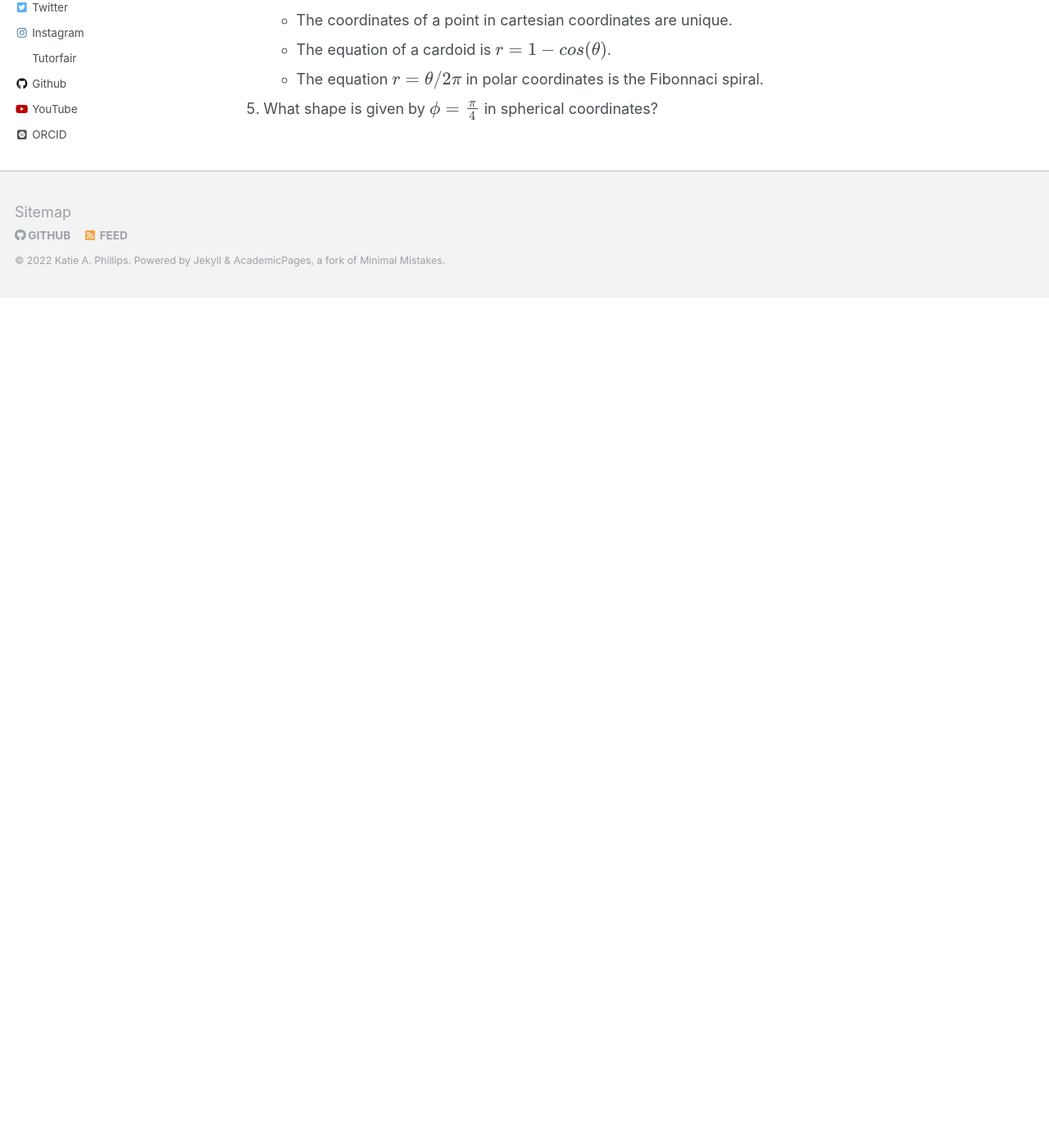
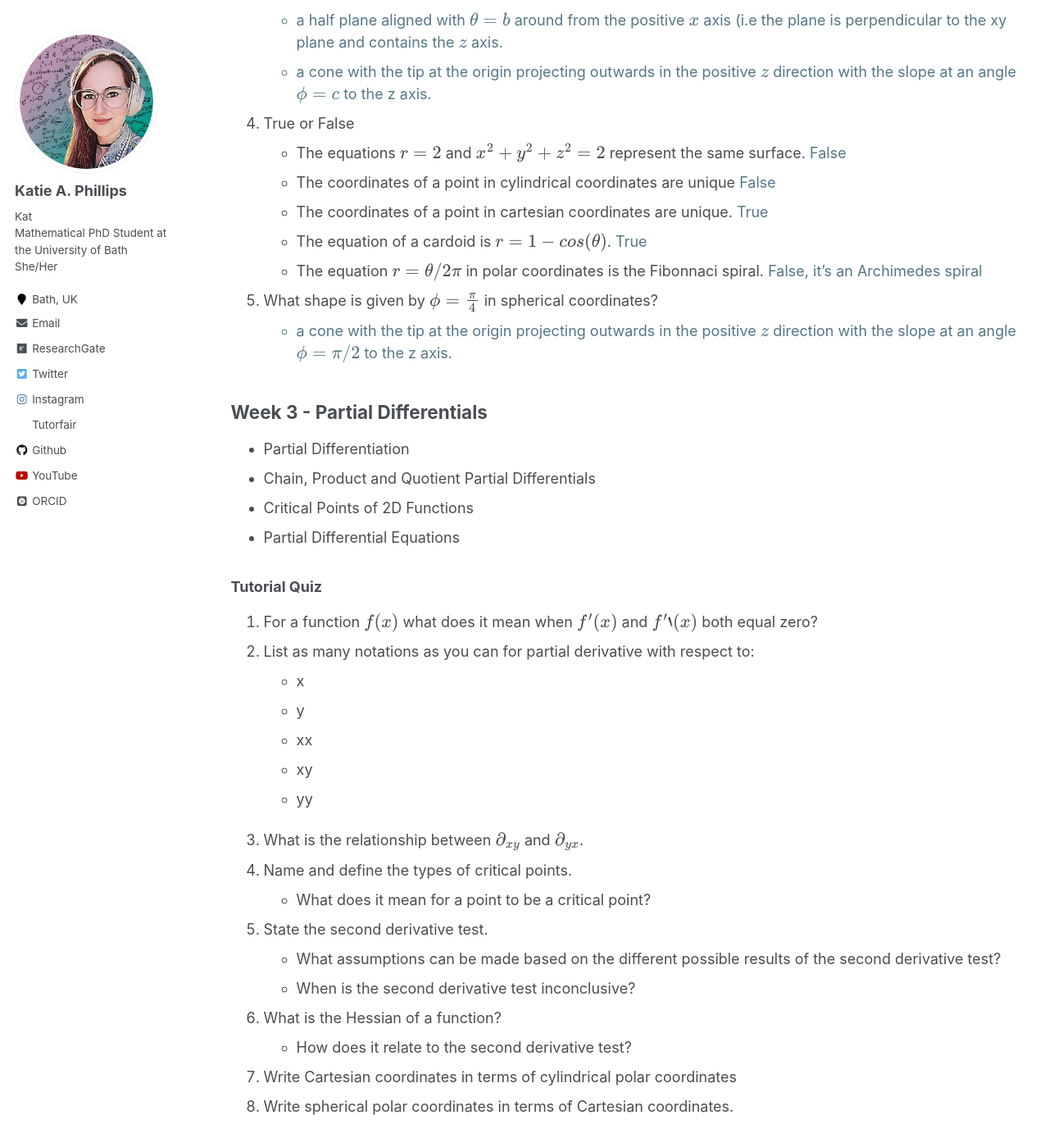
Before and after one commit to kap39/kap39.github.io, a Jekyll site: the page built from _teaching/current-subjects.md, in a window 1280 px wide and 1400 px high, scrolled down 2875 px. Shown: the whole window at 82% size. Built offline with Jekyll 4.4.1, drawn with Linux system fonts in a browser that asks for light colours; some web fonts are replaced; formulas are drawn with MathJax 3; before the commit the page ends 3238 px from its top, so only the background shows below that; some of the changed text lies outside the part shown.

Commit message:
Updated week 3, and updated MathsComm

```diff
--- a/_pages/MathsComm.md
+++ b/_pages/MathsComm.md
@@ -24,13 +24,19 @@ If you want to get in touch about any speaking opportunities, or any questions a
 &nbsp;First trained as a <a href="https://www.stem.org.uk/stem-ambassadors">STEM Ambassador</a> in 2017, I have been taking part in outreach events since my undergraduate days, supporting festivals, leading workshops in schools, and more recently presenting to larger audiences. Events I've supported include <a href="https://museum.wales/cardiff/whatson/10492/Brain-Games/">Brain Games 2017</a>, <a href="https://mathsinspiration.com/">Maths Inspiration 2019</a>. In Spring 2022 I gave my first Royal Institution Maths Masterclass (shown on the right) alongside my fellow PhD students at the University of Bath.
 <br />
 
-&nbsp;I have a series of talks available ranging from Number Theory to Fluid Dynamics, maths of music and more. Talks can be catered to a variety of audiences. Please get in contact using the email above if you would like to discuss a presenting role.
+![Behind the Research Logo](/images/BTRLogo.png){: width="30%" style="float:right; padding-left:10px" }
+
+&nbsp; I am currently lead on the <a href="https://behindtheresearch.github.io">Behind the Research</a> team. this initiative is a group of PhD students trying to showcase the real day to day life of academic research, through livestreams, videos and social media we hope to de-mystify maths at the PhD level and show the variety of life that research can give.
+<br />
+
+&nbsp; On November 16th 2022, I'm also helping to coordinate <a href="https://phdyourway.github.io">PhD Your Way</a>, an online event for final year undergraduates, and masters students, focused on informing them of the variety of maths PhD opportunities in the UK. This event is co-lead by <a href="https://sites.google.com/view/patricknairne/">Patrick Nairne</a>, and a collaboration of academics from multiple different universities. The event will be joined by at least 15 different universities across the UK.
+<br />
+
+&nbsp;I have a series of talks available ranging from Number Theory to Fluid Dynamics, 'the maths of music' and more. Talks can be catered to a variety of audiences including school children, adults, online and live events. Please get in contact using the email above if you would like to discuss a presenting role.
 <br />
 <br />
 <br />
-<br />
-<br />
-<br />
+
 
 
 ## Streaming
@@ -51,7 +57,7 @@ In May 2021, I started streaming on Twitch, and as such my channel <a href="http
 I currently aim to stream at least three times a week, but would love to be able to increase that number. At the minute I have three main types of streams:
 <ul>
     <li> Pomodoro Co-working Streams - these are some of my favourite (not just because they're the most productive). During these streams I will usually share what I'm working on in the PhD at the minute, allowing people to ask questions and see what the day-to-day life of a PhD student actually looks like. </li>
-    <li> Office Hours - These streams I've been using to work on science communication by mixing between going through exam papers, and having outreach talks. Currently wee've been looking at the summer 2019 A Level WJEC syllabus, and have completed Unit 1, and Unit 2 past papers on stream. </li>
+    <li> Office Hours - These streams I've been using to work on science communication by mixing between going through exam papers, and having outreach talks. Currently wee've been looking at the summer 2019 A Level WJEC syllabus, and have completed all Unit 1-4 past papers on stream. I am currently moving on to a series of streams focused on topics of maths that are based around A level difficulty.  </li>
     <li> Puzzle Games - Okay so these ones are definitely more similar to the typical content on twitch, but I can't say no to the occasional video game so why not make it educational, everybody loves a good puzzle!</li>
 </ul>
 
--- a/_teaching/current-subjects.md
+++ b/_teaching/current-subjects.md
@@ -99,32 +99,32 @@ For a function \$ y=f(x) \$ defined over an interval \$[a,b]\$
 ### Tutorial Quiz
 
  1. What is the relationship between 2D cartesian \$(x,y) \$ and polar coordinates \$(r,\theta) \$ ?
-     <!--<ul style="color:#557786;">
+     <ul style="color:#557786;">
         <li>  $x = r\cos(\theta)$, $y=r\sin(\theta)$, or backwards $r = x^2+ y^2$ and $\theta = \arctan(y/x) $ </li>
-    </ul>-->
+    </ul>
  2. What shape is given by \$ r= 3 \$ in cylindrical polar coordinates?
-     <!--<ul style="color:#557786;">
+     <ul style="color:#557786;">
         <li> a cylinder generated by projecting a circle centred at the origin with radius $3$ along the $z$ axis.</li>
-    </ul>-->
+    </ul>
  3. For constants \$ a,b,c\$ describe the shape of \$ r=a, \theta=b, \phi = c\$ in spherical coordinates.
-     <!--<ul style="color:#557786;">
+     <ul style="color:#557786;">
         <li> a sphere of radius $a$ </li>
         <li> a half plane aligned with $\theta=b$ around from the positive $x$ axis (i.e the plane is perpendicular to the xy plane and contains the $z$ axis.</li>
         <li> a cone with the tip at the origin projecting outwards in the positive $z$ direction with the slope at an angle $\phi=c$ to the z axis. </li>
-    </ul>-->
+    </ul>
  4. True or False
-    * The equations \$ r = 2\$ and \$ x^2 + y^2 + z^2 = 2\$ represent the same surface. <!--<span style="color:#557786;"> False </span>-->
-    * The coordinates of a point in cylindrical coordinates are unique <!--<span style="color:#557786;"> False </span>-->
-    * The coordinates of a point in cartesian coordinates are unique. <!--<span style="color:#557786;"> True </span>-->
-    * The equation of a cardoid is \$ r = 1-cos(\theta) \$. <!--<span style="color:#557786;"> True </span>-->
-    * The equation \$ r = \theta/2\pi \$ in polar coordinates is the Fibonnaci spiral.  <!--<span style="color:#557786;"> False, it's an Archimedes spiral </span>-->
+    * The equations \$ r = 2\$ and \$ x^2 + y^2 + z^2 = 2\$ represent the same surface. <span style="color:#557786;"> False </span>
+    * The coordinates of a point in cylindrical coordinates are unique <span style="color:#557786;"> False </span>
+    * The coordinates of a point in cartesian coordinates are unique. <span style="color:#557786;"> True </span>
+    * The equation of a cardoid is \$ r = 1-cos(\theta) \$. <span style="color:#557786;"> True </span>
+    * The equation \$ r = \theta/2\pi \$ in polar coordinates is the Fibonnaci spiral.  <span style="color:#557786;"> False, it's an Archimedes spiral </span>
 
  5. What shape is given by \$\phi = \frac{\pi}{4} \$ in spherical coordinates?
-     <!--<ul style="color:#557786;">
+     <ul style="color:#557786;">
         <li> a cone with the tip at the origin projecting outwards in the positive $z$ direction with the slope at an angle $\phi=\pi/2$ to the z axis. </li>
-    </ul>-->
+    </ul>
 
-<!--
+
 ## Week 3 - Partial Differentials
 
 * Partial Differentiation
@@ -137,91 +137,93 @@ For a function \$ y=f(x) \$ defined over an interval \$[a,b]\$
 ### Tutorial Quiz
 
 1. For a function \$f(x)\$ what does it mean when \$ f'(x)\$ and \$f''(x)\$ both equal zero?
-    <ul style="color:#557786;">
+    <!--<ul style="color:#557786;">
         <li> $f(x)$ has a critical point at $x$ which is a maximum</li>
-    </ul>
+    </ul>-->
 2. List as many notations as you can for partial derivative with respect to:
     * x
     * y
     * xx
     * xy
     * yy
-    <ul style="color:#557786;">
-    <li> $\frac{\partial}{\partial_x},\; \partial_x \; \cdot_x, $</li>
-    <li> $\frac{\partial^2}{\partial_x^2},\; \frac{\partial}{\partial x}\left(\frac{\partial}{\partial_x}\right), \; \cdot_x^2, \; \cdot_{xx} $</li>
-    </ul>
+
+    <!--<ul style="color:#557786;">
+        <li> $\frac{\partial}{\partial_x},\; \partial_x \; \cdot_x, $</li>
+        <li> $\frac{\partial^2}{\partial_x^2},\; \frac{\partial}{\partial x}\left(\frac{\partial}{\partial_x}\right), \; \cdot_x^2, \; \cdot_{xx} $</li>
+    </ul>-->
 3. What is the relationship between \$ \partial_{xy}\$ and \$ \partial_{yx}\$.
-    <ul style="color:#557786;">
+    <!--<ul style="color:#557786;">
         <li> For well behaved functions $ \partial_{xy} = \partial_{yx} $ </li>
-    </ul>
+    </ul>-->
 4. Name and define the types of critical points.
     * What does it mean for a point to be a critical point?
-    <ul style="color:#557786;">
-        <li> a critical point is a point $(x_0,y_0)$ where the gradient of the function is zero, i.e the partial derivatives of $f$ at $(x_0,y_0)$ are both equal to zero. </li>
-        <li>
-        <table>
-            <tr>
-                <th> Critical Point </th>
-                <th> Type</th>
-                <th> Local Definition </th>
-                <th> Global Definition </th>
-            </tr>
-            <tr>
-                <th> Maximum </th>
-                <th> Extrema </th>
-                <th> $f(x_0,y_0) \ge f(x,y)$ within a disc $B$ centred at $(x_0,y_0)$ </th>
-                <th> $f(x_0,y_0) \ge f(x,y) \forall (x,y)$ </th>
-            </tr>
-            <tr>
-                <th>Minimum </th>
-                <th> Extrema</th>
-                <th> $f(x_0,y_0) \le f(x,y)$ within a disc $B$ centred at $(x_0,y_0)$ </th>
-                <th> $f(x_0,y_0) \le f(x,y) \forall (x,y)$ </th>
-            </tr>
-            <tr>
-                <th> Saddle Point </th>
-                <th> not extrema </th>
-                <th> - </th>
-                <th> - </th>
-            </tr>
-        </table>
-        </li>
-    </ul>
+        <!--<ul style="color:#557786;">
+            <li> a critical point is a point $(x_0,y_0)$ where the gradient of the function is zero, i.e the partial derivatives of $f$ at $(x_0,y_0)$ are both equal to zero. </li>
+            <li>
+            <table>
+                <tr>
+                    <th> Critical Point </th>
+                    <th> Type</th>
+                    <th> Local Definition </th>
+                    <th> Global Definition </th>
+                </tr>
+                <tr>
+                    <th> Maximum </th>
+                    <th> Extrema </th>
+                    <th> $f(x_0,y_0) \ge f(x,y)$ within a disc $B$ centred at $(x_0,y_0)$ </th>
+                    <th> $f(x_0,y_0) \ge f(x,y) \forall (x,y)$ </th>
+                </tr>
+                <tr>
+                    <th>Minimum </th>
+                    <th> Extrema</th>
+                    <th> $f(x_0,y_0) \le f(x,y)$ within a disc $B$ centred at $(x_0,y_0)$ </th>
+                    <th> $f(x_0,y_0) \le f(x,y) \forall (x,y)$ </th>
+                </tr>
+                <tr>
+                    <th> Saddle Point </th>
+                    <th> not extrema </th>
+                    <th> - </th>
+                    <th> - </th>
+                </tr>
+            </table>
+            </li>
+        </ul>-->
 5. State the second derivative test.
     * What assumptions can be made based on the different possible results of the second derivative test?
     * When is the second derivative test inconclusive?
-    <ul style="color:#557786;">
-    <li> For a critical point $(x_0,y_0)$ of a function $f(x,y)$ with continuous second order derivatives, let the determinant be given by
-    $$D = f_{xx}f_{yy} - f_{xy}^2 $$
-    Then:
-        <ul>
-            <li> If $D>0$ and $f_{xx} > 0$ then $(x_0,y_0)$ is a local minimum </li>
-            <li> If $D>0$ and $f_{xx} < 0$ then $(x_0,y_0)$ is a local maximum </li>
-            <li> If $D<0$ then $(x_0,y_0)$ is a saddle point </li>
-            <li> If $D=0$ the test is inconclusive </li>
-        </ul>
-    <li> The second partials test is inconclusive when the first and second order derivatives are both equal to zero, or the second derivative doesn't exist at the critical point. In this case we need higher derivatives (or other types of information about the function) to give indication of the behaviour of the critical point. </li>
-    </ul>
+        <!-- <ul style="color:#557786;">
+            <li> For a critical point $(x_0,y_0)$ of a function $f(x,y)$ with continuous second order derivatives, let the determinant be given by
+            $$D = f_{xx}f_{yy} - f_{xy}^2 $$
+            Then:
+                <ul>
+                    <li> If $D>0$ and $f_{xx} > 0$ then $(x_0,y_0)$ is a local minimum </li>
+                    <li> If $D>0$ and $f_{xx} < 0$ then $(x_0,y_0)$ is a local maximum </li>
+                    <li> If $D<0$ then $(x_0,y_0)$ is a saddle point </li>
+                    <li> If $D=0$ the test is inconclusive </li>
+                </ul>
+            <li> The second partials test is inconclusive when the first and second order derivatives are both equal to zero, or the second derivative doesn't exist at the critical point. In this case we need higher derivatives (or other types of information about the function) to give indication of the behaviour of the critical point. </li>
+        </ul>-->
 6. What is the Hessian of a function?
     * How does it relate to the second derivative test?
-    <ul style="color:#557786;">
-    <li> The Hessian
-    $$ H(x,y) = \begin{bmatrix} f_{xx} & f_{xy} \\ f_{yx} & f_{yy} \end{bmatrix} $$ is a matrix containing all second order partial derivatives of the function. The determinant in the second partials test is the determinant of this matrix. (Check for yourself).
-    </li>
-    </ul>
+        <!--<ul style="color:#557786;">
+            <li> The Hessian
+            $$ H(x,y) = \begin{bmatrix} f_{xx} & f_{xy} \\ f_{yx} & f_{yy} \end{bmatrix} $$ is a matrix containing all second order partial derivatives of the function. The determinant in the second partials test is the determinant of this matrix. (Check for yourself).
+            </li>
+        </ul>-->
 7. Write Cartesian coordinates in terms of cylindrical polar coordinates
-    <ul style="color:#557786;">
-    <li> $x = r\cos(\theta)$</li>
-    <li> $y = r\sin(\theta)$ </li>
-    <li> $z=z$ </li>
-    </ul>
+        <!--<ul style="color:#557786;">
+            <li> $x = r\cos(\theta)$</li>
+            <li> $y = r\sin(\theta)$ </li>
+            <li> $z=z$ </li>
+        </ul>-->
 8. Write spherical polar coordinates in terms of Cartesian coordinates.
-    <ul style="color:#557786;">
-    <li> $r= \sqrt{x^2+y^2+z^2} $</li>
-    <li> $ \theta = \tan^{-1}(y/x) $ </li>
-    <li> $ \phi=\cos^{-1}\left(\frac{z}{\sqrt{x^2+y^2+z^2}}\right) $ </li>
-    </ul>
+        <!--<ul style="color:#557786;">
+            <li> $r= \sqrt{x^2+y^2+z^2} $</li>
+            <li> $ \theta = \tan^{-1}(y/x) $ </li>
+            <li> $ \phi=\cos^{-1}\left(\frac{z}{\sqrt{x^2+y^2+z^2}}\right) $ </li>
+        </ul>-->
 
+<!--
 ## Week 4 - Cartesian Double Integrals
 
 * Order of Integration
```
Also changed, not shown: _pages/bio.md (+2 -2 lines), images/BTRLogo.png (added).
